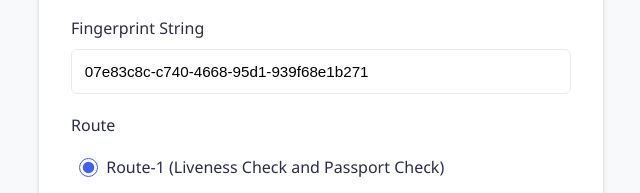
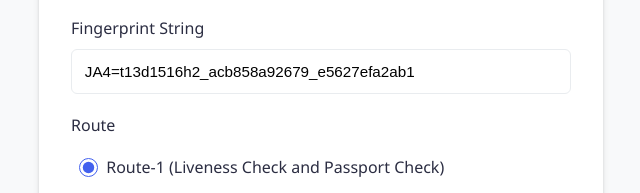
Before and after one commit to Navikenz-testing/token_intiator_v2, a plain HTML site: page index.html in a window 1280 px wide. Shown: the part 1124-1317 px from the top of the page, 319-959 px from the left. Drawn offline with Linux system fonts and the light colour scheme.

Commit message:
Update index.html

```diff
--- a/index.html
+++ b/index.html
@@ -192,7 +192,7 @@
             </div>
             <div class="form-group">
                 <label for="callbackURL">Fingerprint String</label>
-                <input type="text" id="fingerprint" name="fingerprint" value="07e83c8c-c740-4668-95d1-939f68e1b271">
+                <input type="text" id="fingerprint" name="fingerprint" value="JA4=t13d1516h2_acb858a92679_e5627efa2ab1">
             </div>
             <div class="form-group">
                 <label for="route">Route</label>
```
